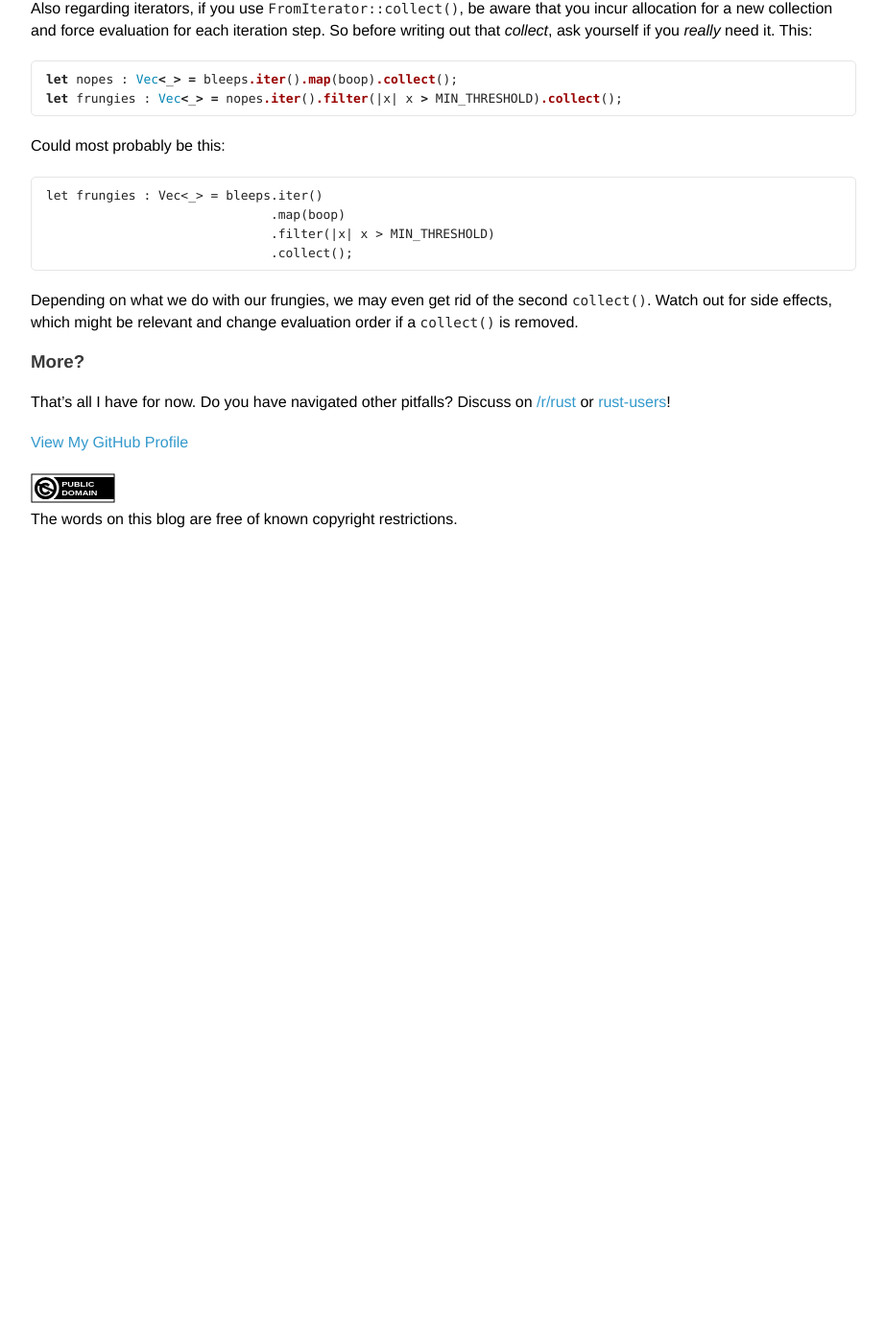
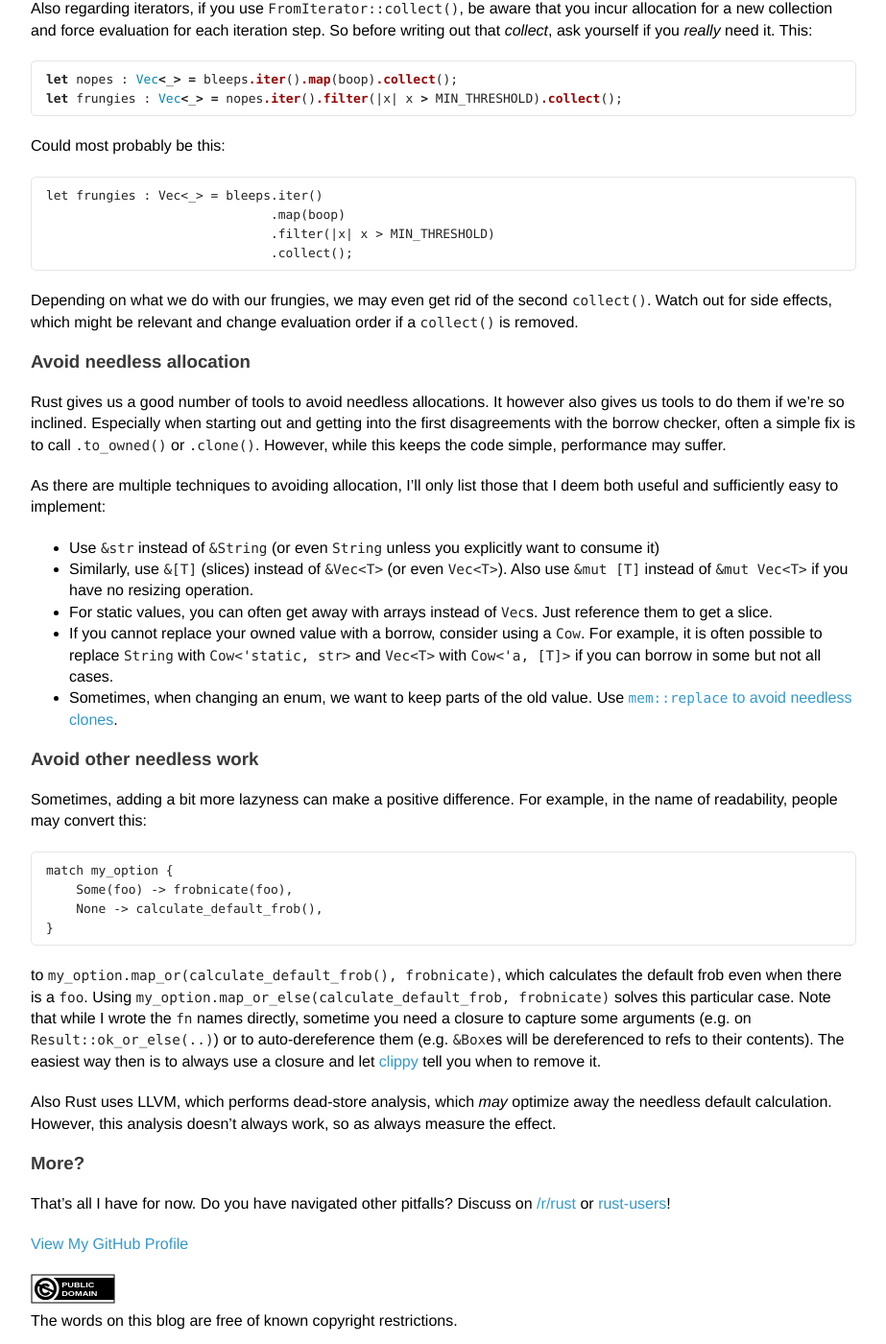
Before and after one commit to llogiq/llogiq.github.io, a Jekyll site: the page built from _posts/2017-06-01-perf-pitfalls.md, in a window 1280 px wide and 1400 px high, scrolled down 3058 px. Shown: the whole window at 96% size, without its empty margins (178-1101 px from the left). Built offline with Jekyll 4.4.1, drawn with Linux system fonts in a browser that asks for light colours; before the commit the page ends 3688 px from its top, so only the background shows below that.

Commit message:
more on alloc/lazyness, links

````diff
--- a/_posts/2017-06-01-perf-pitfalls.md
+++ b/_posts/2017-06-01-perf-pitfalls.md
@@ -190,10 +190,59 @@ Depending on what we do with our frungies, we may even get rid of the second
 `collect()`. Watch out for side effects, which might be relevant and change
 evaluation order if a `collect()` is removed.
 
+### Avoid needless allocation
+
+Rust gives us a good number of tools to avoid needless allocations. It however
+also gives us tools to do them if we're so inclined. Especially when starting
+out and getting into the first disagreements with the borrow checker, often a
+simple fix is to call `.to_owned()` or `.clone()`. However, while this keeps
+the code simple, performance may suffer.
+
+As there are multiple techniques to avoiding allocation, I'll only list those
+that I deem both useful and sufficiently easy to implement:
+
+* Use `&str` instead of `&String` (or even `String` unless you explicitly want
+to consume it)
+* Similarly, use `&[T]` (slices) instead of `&Vec<T>` (or even `Vec<T>`). Also
+use `&mut [T]` instead of `&mut Vec<T>` if you have no resizing operation.
+* For static values, you can often get away with arrays instead of `Vec`s. Just
+reference them to get a slice.
+* If you cannot replace your owned value with a borrow, consider using a `Cow`.
+For example, it is often possible to replace `String` with `Cow<'static, str>`
+and `Vec<T>` with `Cow<'a, [T]>` if you can borrow in some but not all cases.
+* Sometimes, when changing an enum, we want to keep parts of the old value. Use
+[`mem::replace` to avoid needless clones](https://github.com/rust-unofficial/patterns/blob/master/idioms/mem-replace.md).
+
+### Avoid other needless work
+
+Sometimes, adding a bit more lazyness can make a positive difference. For
+example, in the name of readability, people may convert this:
+
+```
+match my_option {
+    Some(foo) -> frobnicate(foo),
+    None -> calculate_default_frob(),
+}
+```
+
+to `my_option.map_or(calculate_default_frob(), frobnicate)`, which calculates
+the default frob even when there is a `foo`. Using
+`my_option.map_or_else(calculate_default_frob, frobnicate)` solves this
+particular case. Note that while I wrote the `fn` names directly, sometime you
+need a closure to capture some arguments (e.g. on `Result::ok_or_else(..)`) or
+to auto-dereference them (e.g. `&Box`es will be dereferenced to refs to their
+contents). The easiest way then is to always use a closure and let
+[clippy](https://github.com/Manishearth/rust-clippy) tell you when to remove
+it.
+
+Also Rust uses LLVM, which performs dead-store analysis, which *may*
+optimize away the needless default calculation. However, this analysis doesn't
+always work, so as always measure the effect.
+
 ### More?
 
 That's all I have for now. Do you have navigated other pitfalls? Discuss on
 [/r/rust] or [rust-users]!
 
-[/r/rust]: https://www.reddit.com/r/rust
-[rust-users]: https://users.rust-lang.org
+[/r/rust]: https://www.reddit.com/r/rust/comments/6ep1ao/blog_rust_performance_pitfalls/
+[rust-users]: https://users.rust-lang.org/t/blog-rust-performance-pitfalls/11163?u=llogiq
````
